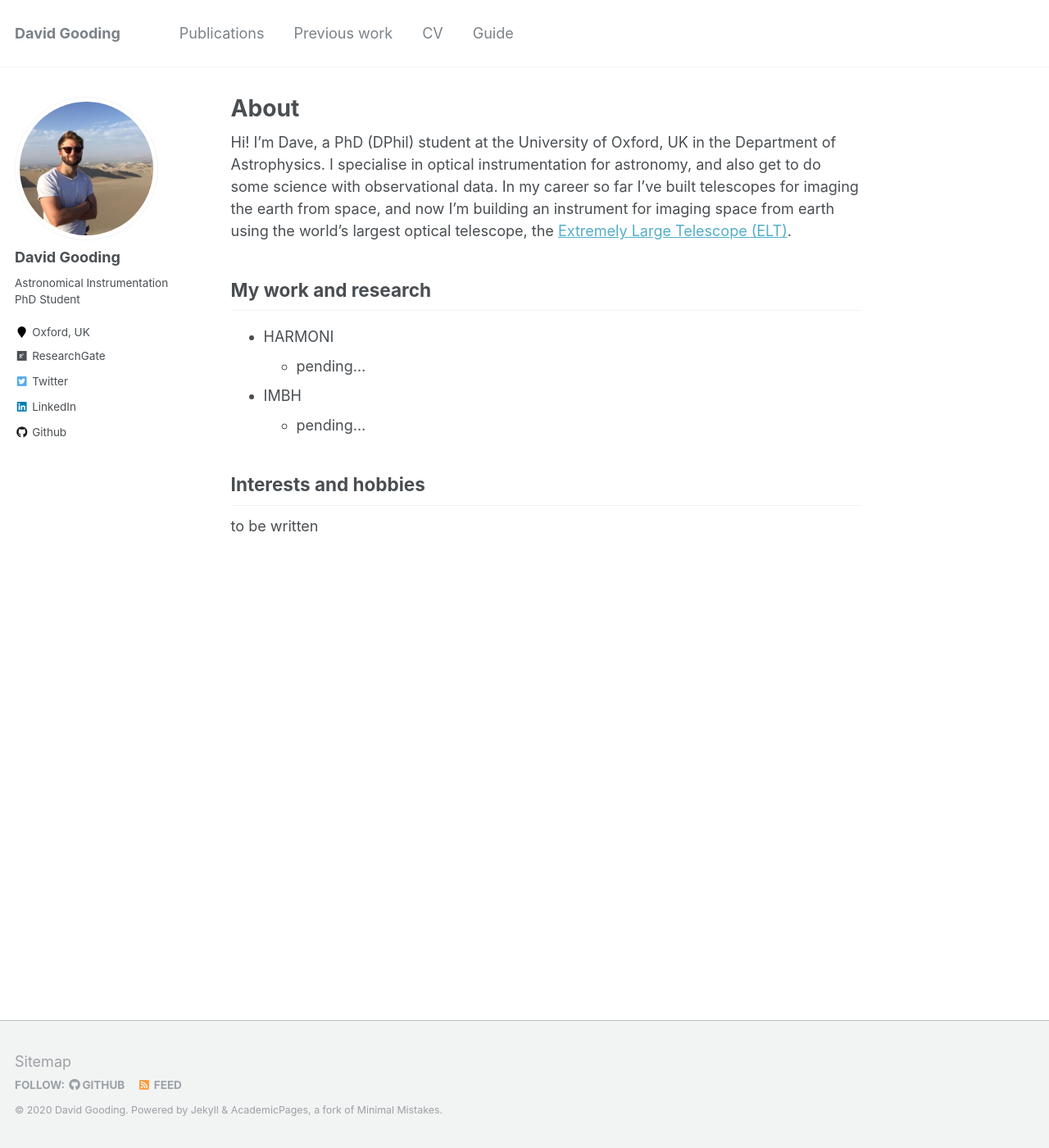
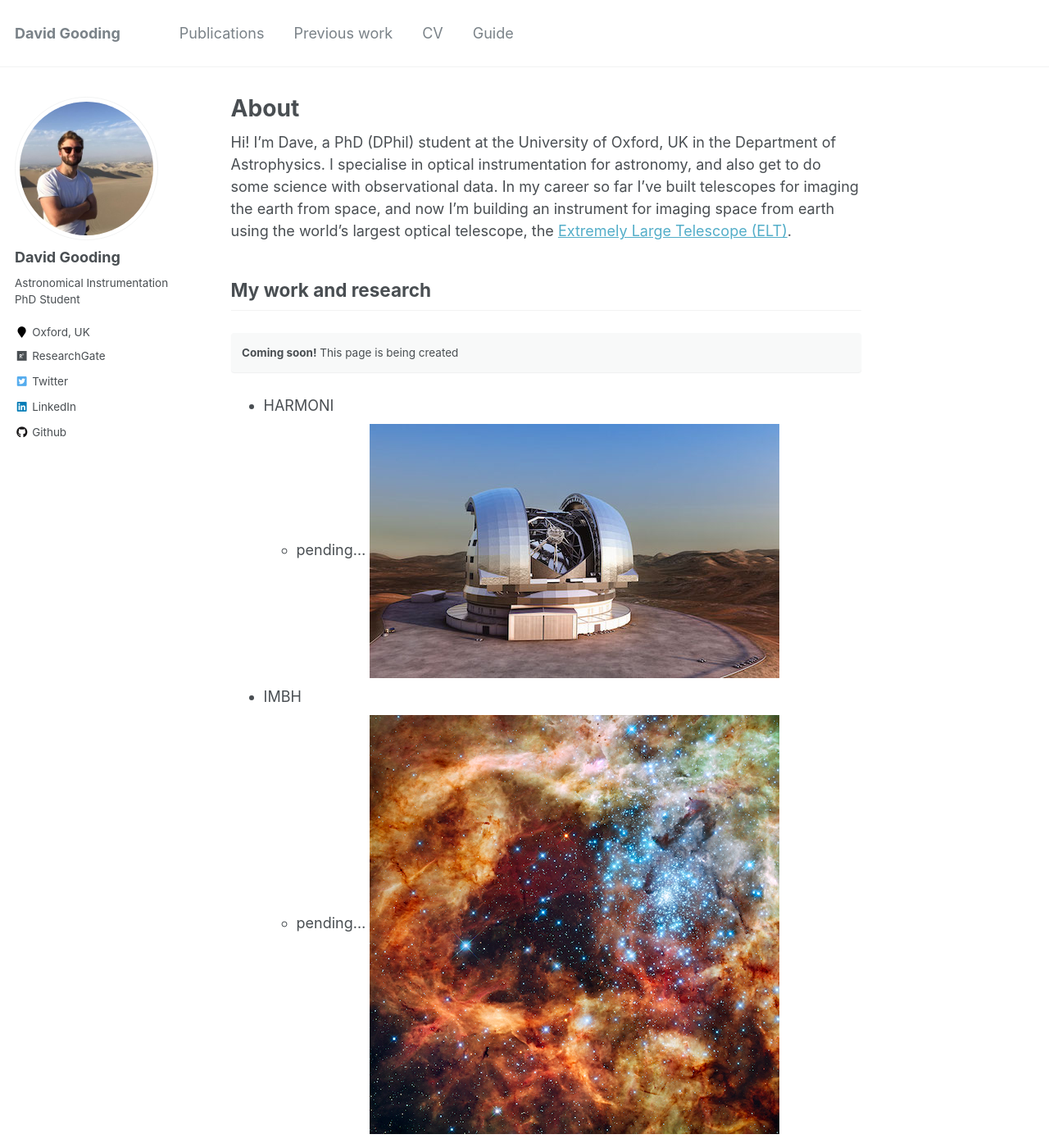
Before and after one commit to DavidJonGooding/DavidJonGooding.github.io, a Jekyll site: the page built from _pages/about.md, in a window 1280 px wide and 1400 px high. Shown: the whole window at 82% size. Built offline with Jekyll 4.4.1, drawn with Linux system fonts in a browser that asks for light colours; some of the changed text lies outside the part shown.

Commit message:
coming soon

```diff
--- a/_pages/about.md
+++ b/_pages/about.md
@@ -12,11 +12,17 @@ Hi! I’m Dave, a PhD (DPhil) student at the University of Oxford, UK in the Dep
 
 ## My work and research
 
+**Coming soon!** This page is being created
+{: .notice}
+
 * HARMONI
   * pending...
+  <img src='/images/elt_small.png'>
 * IMBH
   * pending...
+  <img src='/images/R136.png'>
 
 ## Interests and hobbies
 
-to be written
+**Coming soon!** This page is being created
+{: .notice}
```
Also changed, not shown: images/R136.png (added), 1 other file.
